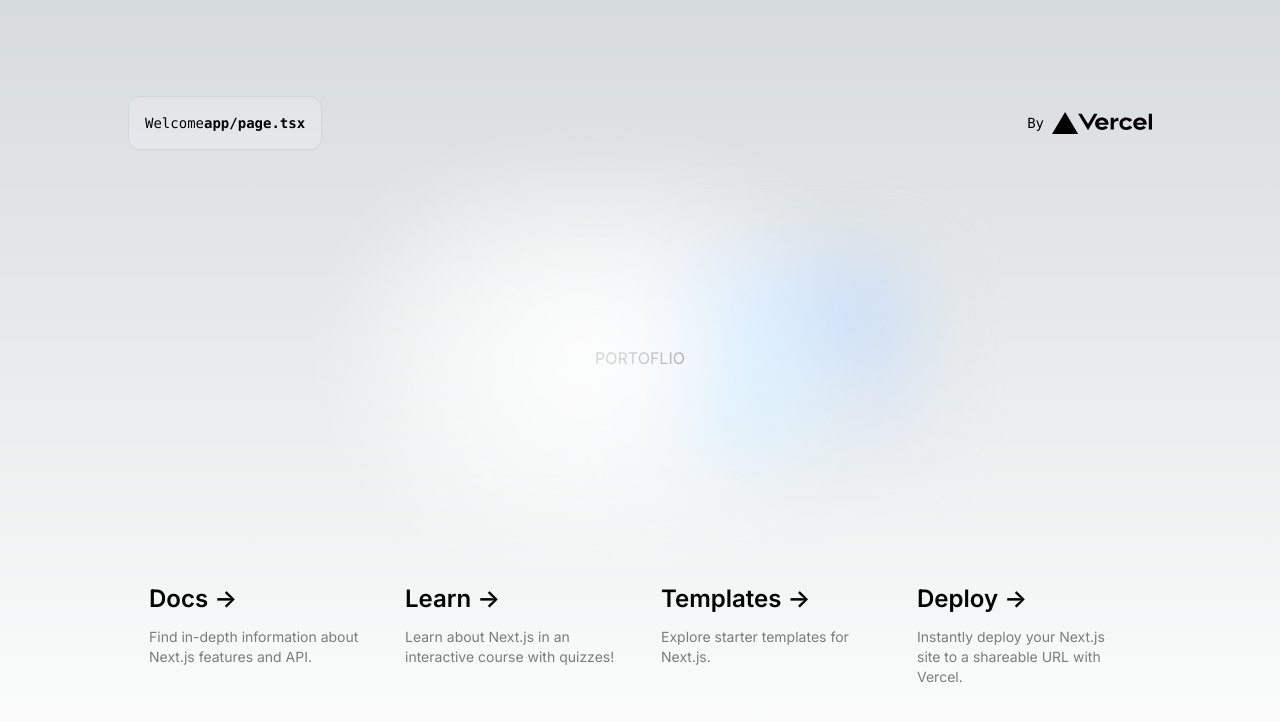
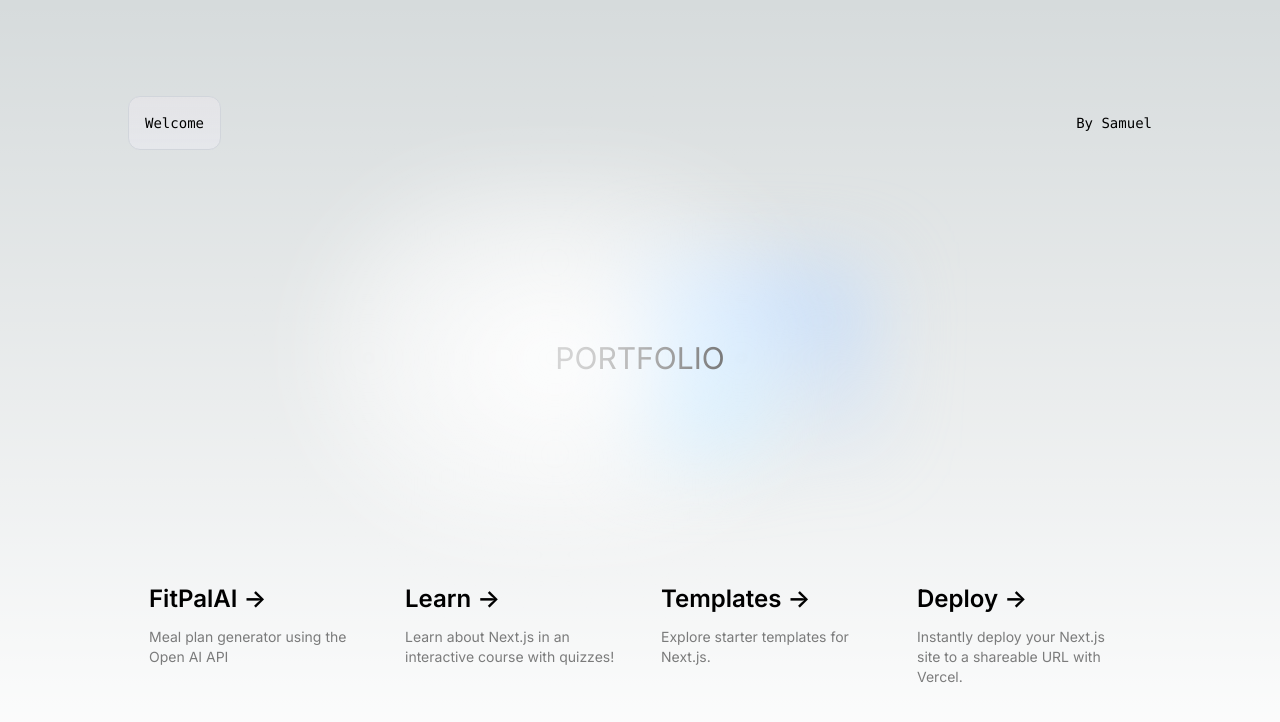
Before and after one commit to SamIron0/resume, a Next.js app: page / in a window 1280 px wide. Shown: the top 722 px of the page. Built offline with nearby package versions, Linux system fonts and the light colour scheme.

Commit message:
initialedits

```diff
--- a/app/page.tsx
+++ b/app/page.tsx
@@ -6,7 +6,6 @@ export default function Home() {
       <div className="z-10 max-w-5xl w-full items-center justify-between font-mono text-sm lg:flex">
         <p className="fixed left-0 top-0 flex w-full justify-center border-b border-gray-300 bg-gradient-to-b from-zinc-200 pb-6 pt-8 backdrop-blur-2xl dark:border-neutral-800 dark:bg-zinc-800/30 dark:from-inherit lg:static lg:w-auto  lg:rounded-xl lg:border lg:bg-gray-200 lg:p-4 lg:dark:bg-zinc-800/30">
           Welcome
-          <code className="font-mono font-bold">app/page.tsx</code>
         </p>
         <div className="fixed bottom-0 left-0 flex h-48 w-full items-end justify-center bg-gradient-to-t from-white via-white dark:from-black dark:via-black lg:static lg:h-auto lg:w-auto lg:bg-none">
           <a
@@ -15,40 +14,33 @@ export default function Home() {
             target="_blank"
             rel="noopener noreferrer"
           >
-            By{' '}
-            <Image
-              src="/vercel.svg"
-              alt="Vercel Logo"
-              className="dark:invert"
-              width={100}
-              height={24}
-              priority
-            />
+            By Samuel
           </a>
         </div>
       </div>
 
       <div className="relative flex place-items-center before:absolute before:h-[300px] before:w-[480px] before:-translate-x-1/2 before:rounded-full before:bg-gradient-radial before:from-white before:to-transparent before:blur-2xl before:content-[''] after:absolute after:-z-20 after:h-[180px] after:w-[240px] after:translate-x-1/3 after:bg-gradient-conic after:from-sky-200 after:via-blue-200 after:blur-2xl after:content-[''] before:dark:bg-gradient-to-br before:dark:from-transparent before:dark:to-blue-700 before:dark:opacity-10 after:dark:from-sky-900 after:dark:via-[#0141ff] after:dark:opacity-40 before:lg:h-[360px] z-[-1]">
-        <h1>
-          PORTOFLIO
+        <h1
+        className='text-3xl'>
+          PORTFOLIO
         </h1>
       </div>
 
       <div className="mb-32 grid text-center lg:max-w-5xl lg:w-full lg:mb-0 lg:grid-cols-4 lg:text-left">
         <a
-          href="https://nextjs.org/docs?utm_source=create-next-app&utm_medium=appdir-template&utm_campaign=create-next-app"
+          href="https://fitpalai.com"
           className="group rounded-lg border border-transparent px-5 py-4 transition-colors hover:border-gray-300 hover:bg-gray-100 hover:dark:border-neutral-700 hover:dark:bg-neutral-800/30"
           target="_blank"
           rel="noopener noreferrer"
         >
           <h2 className={`mb-3 text-2xl font-semibold`}>
-            Docs{' '}
+            FitPalAI{' '}
             <span className="inline-block transition-transform group-hover:translate-x-1 motion-reduce:transform-none">
               -&gt;
             </span>
           </h2>
           <p className={`m-0 max-w-[30ch] text-sm opacity-50`}>
-            Find in-depth information about Next.js features and API.
+            Meal plan generator using the Open AI API
           </p>
         </a>
 
```
